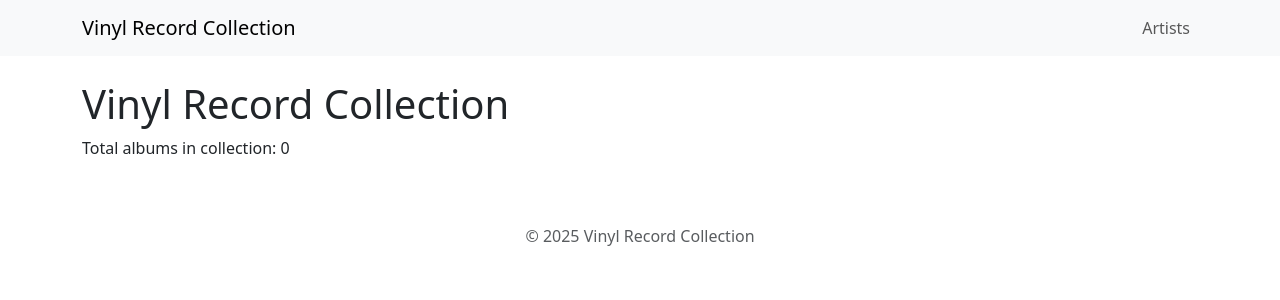
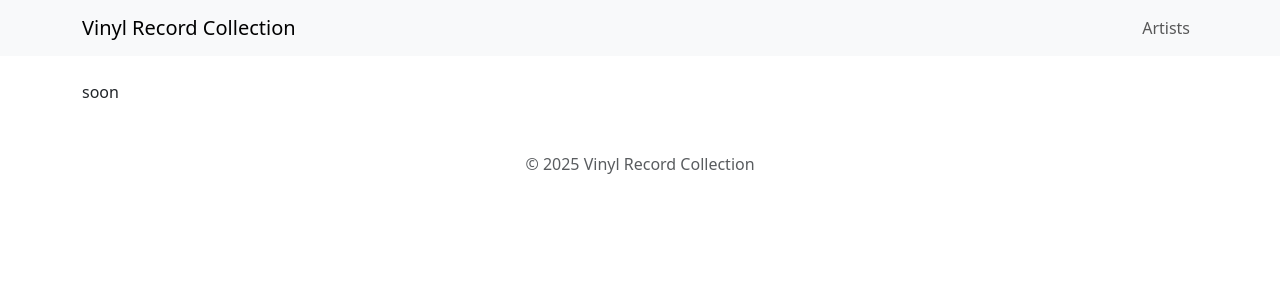
Before and after one commit to evankrocker/evankrocker.github.io, a Jekyll site: the page built from index.html, in a window 1280 px wide. Shown: the top 300 px of the page. Built offline with Jekyll 4.4.1, drawn with Linux system fonts in a browser that asks for light colours.

Commit message:
Update index.html

```diff
--- a/index.html
+++ b/index.html
@@ -2,21 +2,4 @@
 layout: default
 title: Home
 ---
-<h1>Vinyl Record Collection</h1>
-<p>Total albums in collection: {{ site.albums | size }}</p>
-<div class="row">
-  {% assign sorted_albums = site.albums | sort: "title" %}
-  {% for album in sorted_albums %}
-    <div class="col-md-4 mb-4">
-      <div class="card h-100">
-        <img src="{{ album.artwork }}" class="card-img-top" alt="{{ album.title }} artwork">
-        <div class="card-body">
-          <h5 class="card-title">
-            <a href="{{ album.url | relative_url }}">{{ album.title }}</a>
-          </h5>
-          <p class="card-text">{{ album.artist }}</p>
-        </div>
-      </div>
-    </div>
-  {% endfor %}
-</div>
+soon
```
